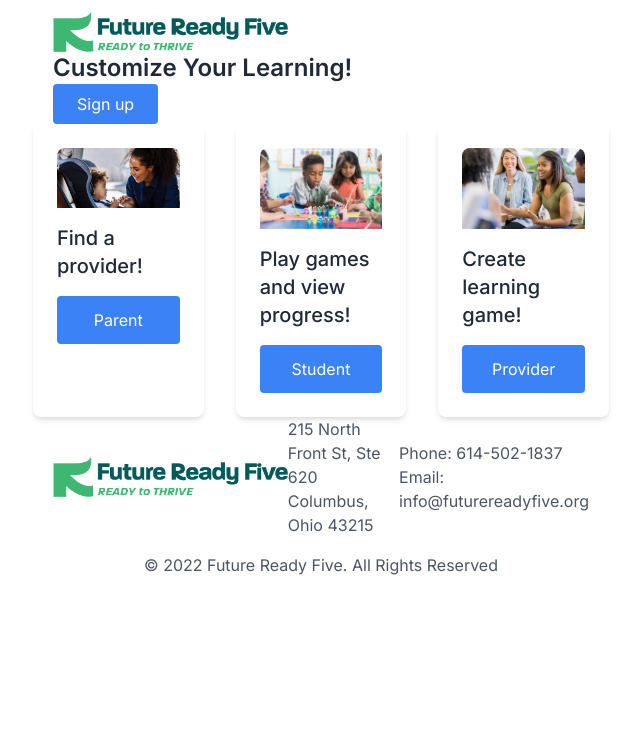
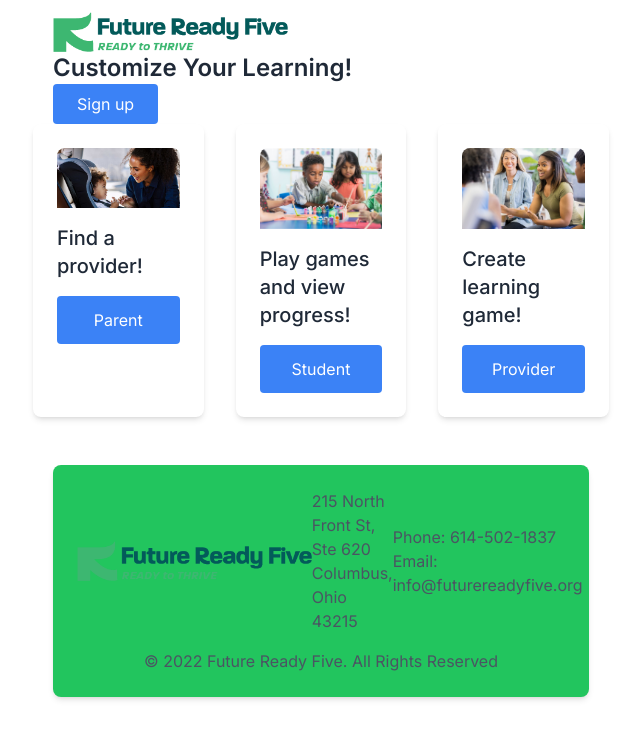
Before and after one commit to cfgcolumbus23/Team-9, a Next.js app in the folder client/: page /Homepage in a window 1280 px wide. Shown: the top 738 px of the page, without its empty margins (319-959 px from the left). Built offline with nearby package versions, Linux system fonts and the light colour scheme.

Commit message:
created parent branch

```diff
--- a/client/src/app/Homepage/page.jsx
+++ b/client/src/app/Homepage/page.jsx
@@ -73,6 +73,7 @@ export default function Desktop() {
         </div>
 
         <div className={styles.container}>
+          <div className="mt-12 bg-green-500 p-6 rounded-lg shadow-md">
             <div className="flex justify-between items-center mb-4">
               <Image src={Logo} alt="Logo" className="h-10 w-auto" />
               <div className="text-gray-600">
@@ -90,6 +91,7 @@ export default function Desktop() {
           </div>
         </div>
         </div>
+    </div>
   );
 
 }
```
Also changed, not shown: client/src/app/ParentPage/page.jsx (added). Lines whose indentation alone changed are shown as unchanged.
